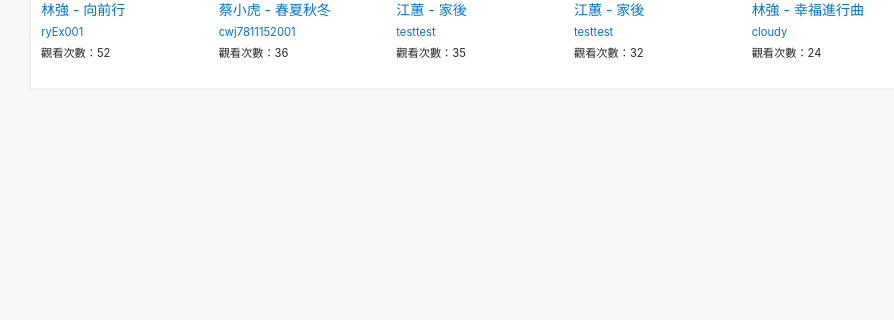
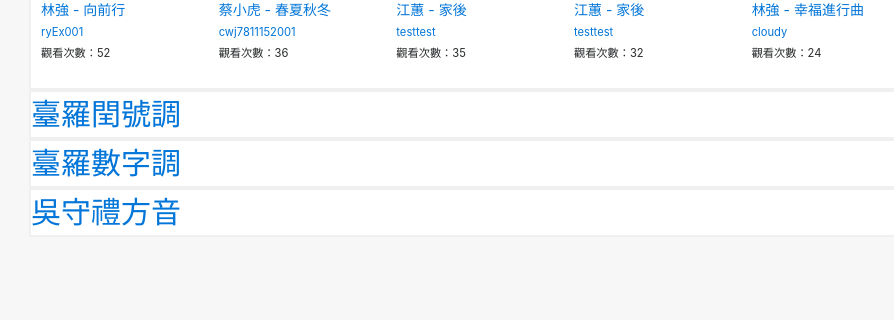
Before and after one commit to rylabcgu/cguProject, a Django app: page /index/ in a window 1280 px wide. Shown: the part 480-800 px from the top of the page, without its empty margins (151-1045 px from the left). Run offline with Django 3.2, Linux system fonts and the light colour scheme; data comes from the database, SQL or seed files in the repository; some libraries are stand-ins or nearby versions.

Commit message:
影片列表更新

```diff
--- a/templates/index.html
+++ b/templates/index.html
@@ -44,6 +44,67 @@
 				{% endfor %}
 			</div>
 		</div>
+
+		<div class="my-block">
+			<span style="font-size:30px;"><a href="/songlist/3/">臺羅閏號調</a></span>
+			<div class="row">
+				{% for s in song_list3 %}
+				<div class="col-md-2" style="margin: 10px 10px 10px 10px;">
+					<p style="font-size:14px;">
+						<a href="/video/{{ s.songID }}">
+						<img src="http://img.youtube.com/vi/{{ s.videoURL }}/0.jpg" width="100%" height="90" /><br>
+						{{ s.singer }} - {{ s.title }}
+						</a><br>
+						<small>
+							<a href="/userinfo/{{ s.uploader }}">{{ s.uploader }}</a><br>
+							觀看次數：{{ s.viewNumber }}
+						</small>
+					</p>
+				</div>
+				{% endfor %}
+			</div>
+		</div>
+
+		<div class="my-block">
+			<span style="font-size:30px;"><a href="/songlist/4/">臺羅數字調</a></span>
+			<div class="row">
+				{% for s in song_list4 %}
+				<div class="col-md-2" style="margin: 10px 10px 10px 10px;">
+					<p style="font-size:14px;">
+						<a href="/video/{{ s.songID }}">
+						<img src="http://img.youtube.com/vi/{{ s.videoURL }}/0.jpg" width="100%" height="90" /><br>
+						{{ s.singer }} - {{ s.title }}
+						</a><br>
+						<small>
+							<a href="/userinfo/{{ s.uploader }}">{{ s.uploader }}</a><br>
+							觀看次數：{{ s.viewNumber }}
+						</small>
+					</p>
+				</div>
+				{% endfor %}
+			</div>
+		</div>
+
+		<div class="my-block">
+			<span style="font-size:30px;"><a href="/songlist/5/">吳守禮方音</a></span>
+			<div class="row">
+				{% for s in song_list5 %}
+				<div class="col-md-2" style="margin: 10px 10px 10px 10px;">
+					<p style="font-size:14px;">
+						<a href="/video/{{ s.songID }}">
+						<img src="http://img.youtube.com/vi/{{ s.videoURL }}/0.jpg" width="100%" height="90" /><br>
+						{{ s.singer }} - {{ s.title }}
+						</a><br>
+						<small>
+							<a href="/userinfo/{{ s.uploader }}">{{ s.uploader }}</a><br>
+							觀看次數：{{ s.viewNumber }}
+						</small>
+					</p>
+				</div>
+				{% endfor %}
+			</div>
+		</div>
+
 	</div>
 </div>
 {% endblock %}
```
